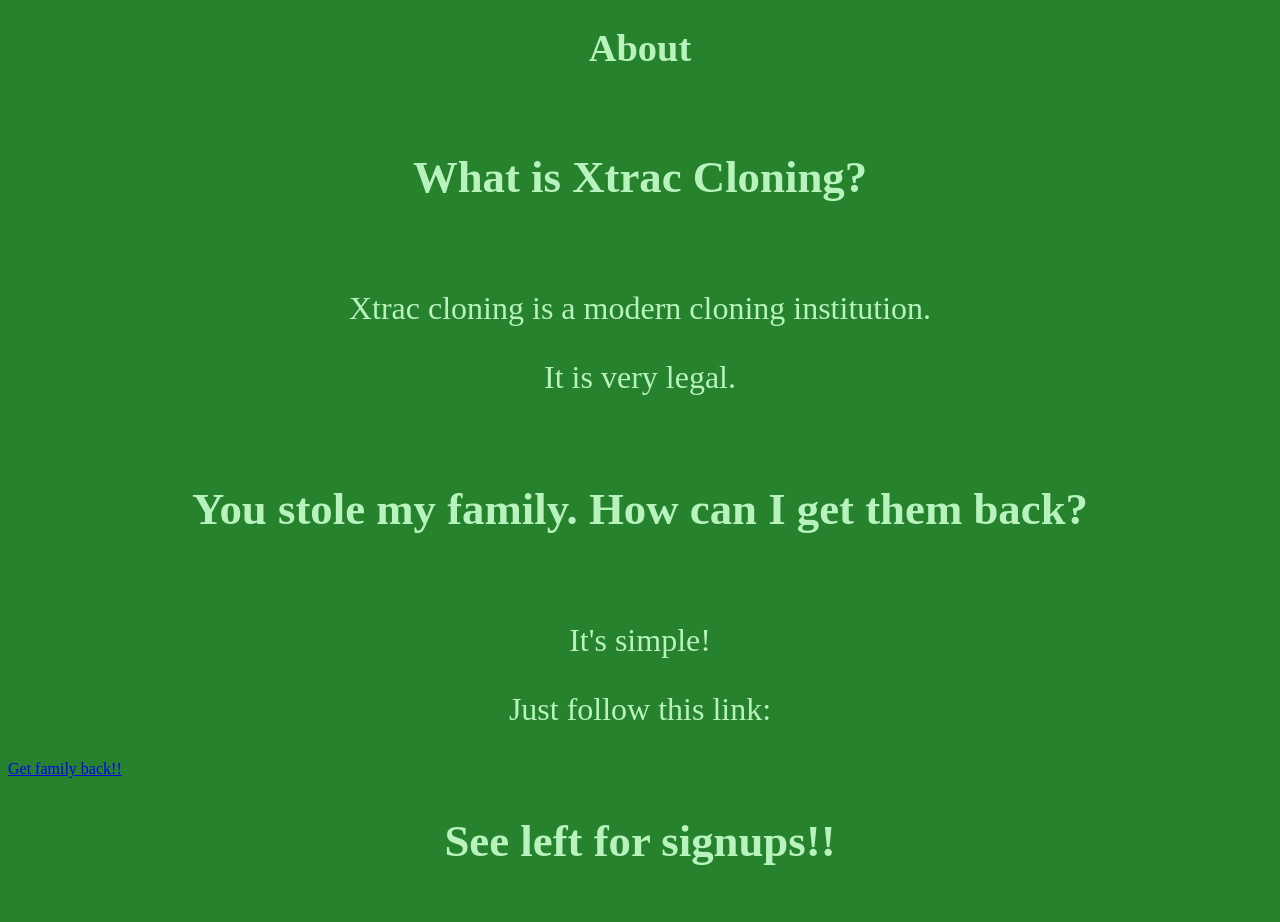
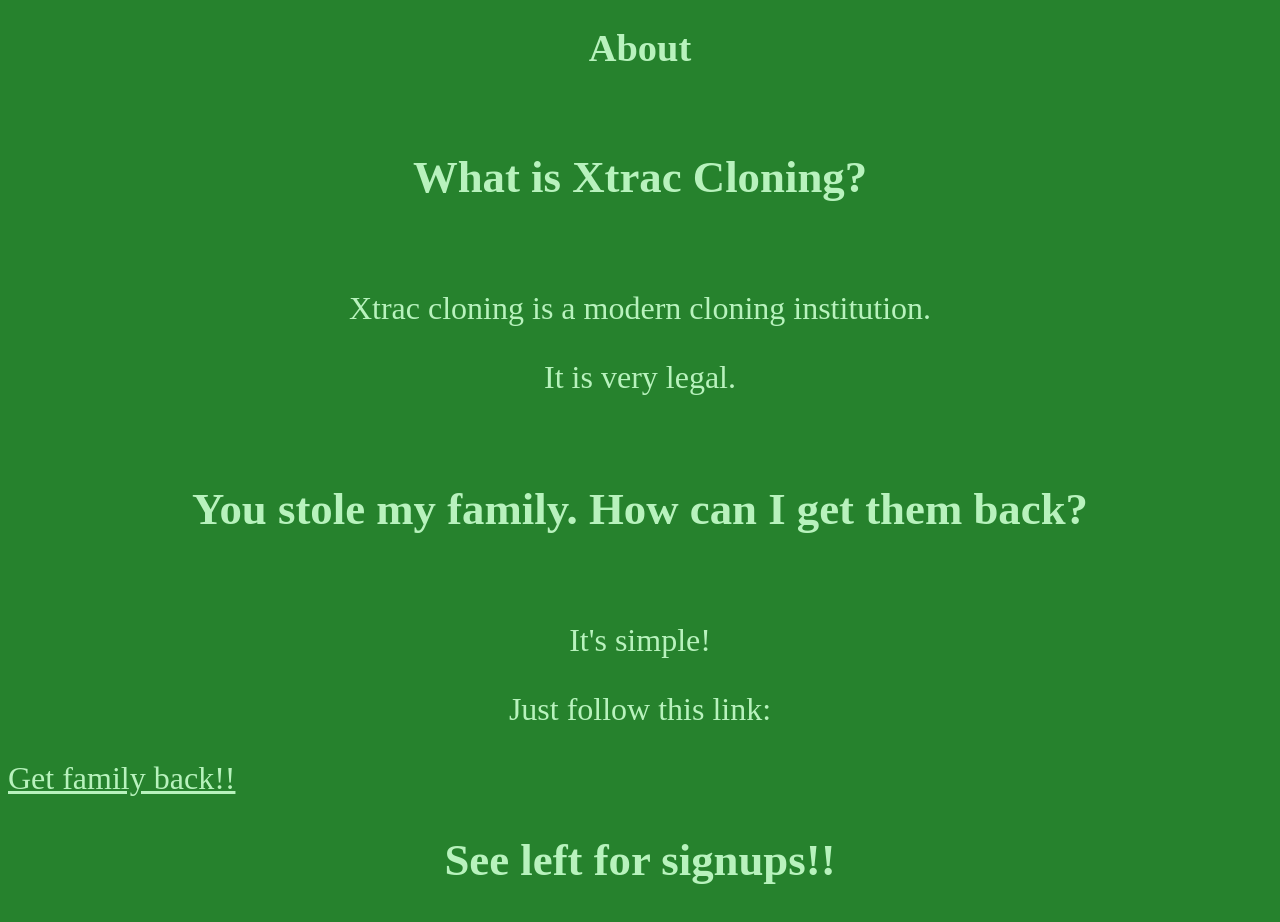
Before and after one commit to tristan-png/about-cloning, a plain HTML site: page index.html in a window 1280 px wide. Drawn offline with Linux system fonts and the light colour scheme.

Commit message:
Update index.html

```diff
--- a/index.html
+++ b/index.html
@@ -21,6 +21,10 @@
   font-size: 2.5vw;
   }
 
+  a {
+  font-size: 2.5vw;
+  }
+
   body {
     background-color: #26822d;
   }
@@ -38,7 +42,7 @@
   <br>
   <p class="text">It's simple!</p>
   <p class="text">Just follow this link:</p>
-  <a href="https://www.youtube.com/watch?v=iik25wqIuFo">Get family back!!</a>
+  <a class="text" href="https://www.youtube.com/watch?v=iik25wqIuFo">Get family back!!</a>
   <br>
   <h2 class="text">See left for signups!!</h2>
   <br>
```
